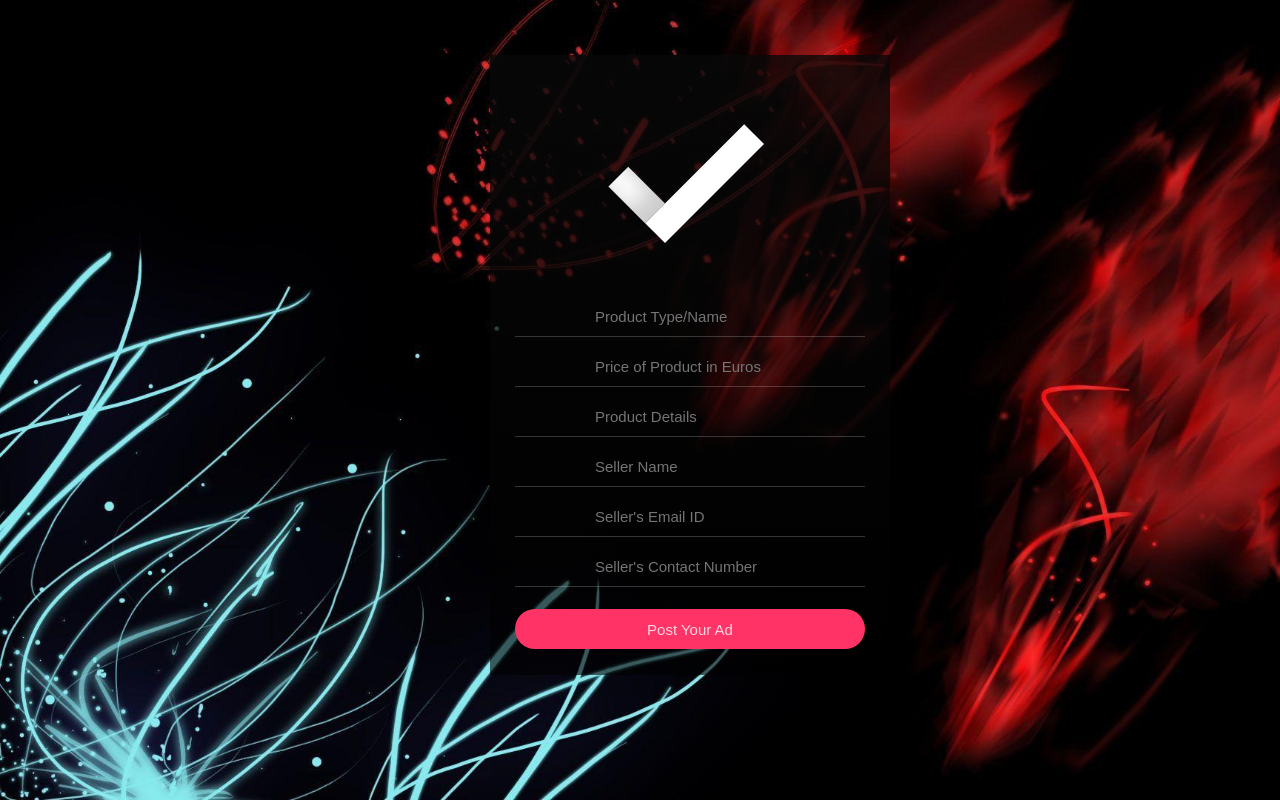
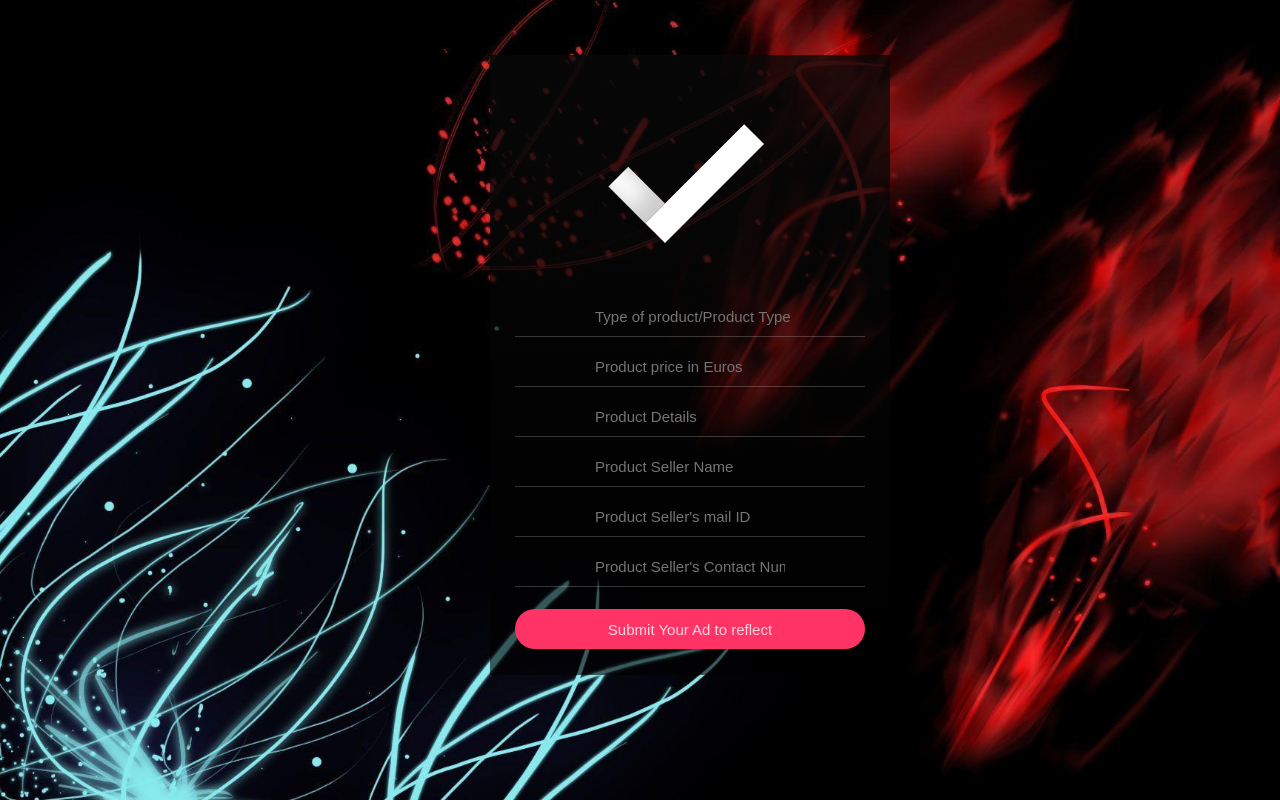
Before and after one commit to sandeeppilli1234/lastfinalcpp, a Flask app: page /show_all/addproduct in a window 1280 px wide. Run offline with Flask 2, Linux system fonts and the light colour scheme; some libraries are stand-ins or nearby versions.

Commit message:
Update addproduct.html

```diff
--- a/templates/addproduct.html
+++ b/templates/addproduct.html
@@ -26,7 +26,7 @@
                 <input
                   type="text"
                   class="login__input name"
-                  placeholder="Product Type/Name"
+                  placeholder="Type of product/Product Type"
                   name="Product_name"
                   value="{{product.Product_name}}"
                 />
@@ -35,7 +35,7 @@
                 <input
                   type="number"
                   class="login__input pass"
-                  placeholder="Price of Product in Euros"
+                  placeholder="Product price in Euros"
                   name="Product_price"
                   value="{{product.Product_price}}"
                   sonia="{{product.Product_price}}"
@@ -54,7 +54,7 @@
                 <input
                   type="text"
                   class="login__input pass"
-                  placeholder="Seller Name"
+                  placeholder="Product Seller Name"
                   name="seller_name"
                   value="{{product.seller_name}}"
                 />
@@ -63,7 +63,7 @@
                 <input
                   type="email"
                   class="login__input pass"
-                  placeholder="Seller's Email ID"
+                  placeholder="Product Seller's mail ID"
                   value="{{product.User_email}}"
                   name="User_email"
                 />
@@ -72,13 +72,13 @@
                 <input
                   type="number"
                   class="login__input pass"
-                  placeholder="Seller's Contact Number"
+                  placeholder="Product Seller's Contact Number"
                   value="{{product.contact_num}}"
                   name="contact_num"
                   sonia="{{product.Product_price}}"
                 />
               </div>
-              <input type="submit" class="login__submit" value="Post Your Ad" />
+              <input type="submit" class="login__submit" value="Submit Your Ad to reflect" />
             </div>
           </form>
         </div>
```
